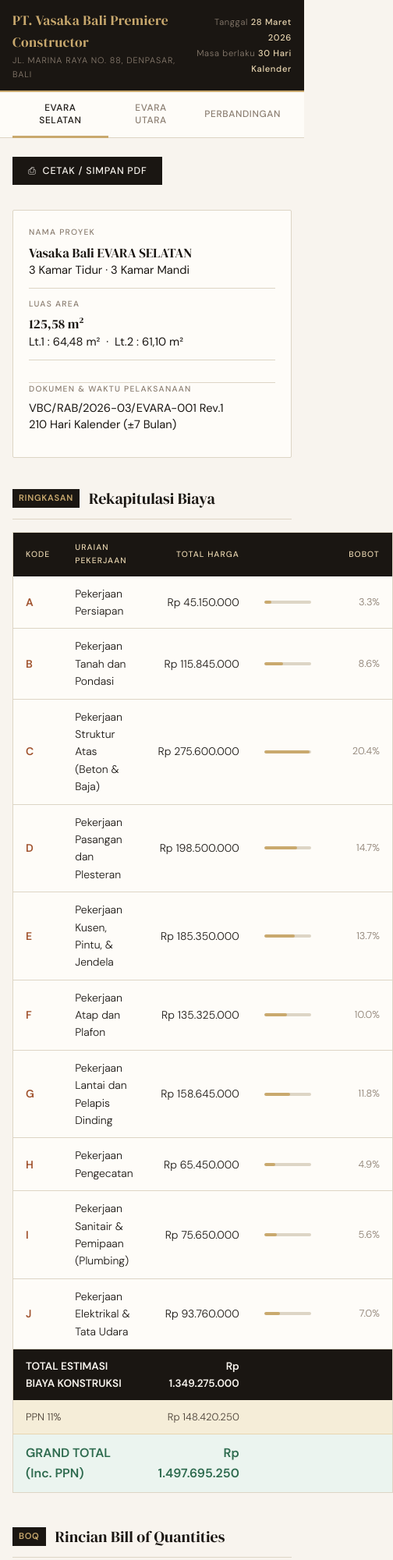
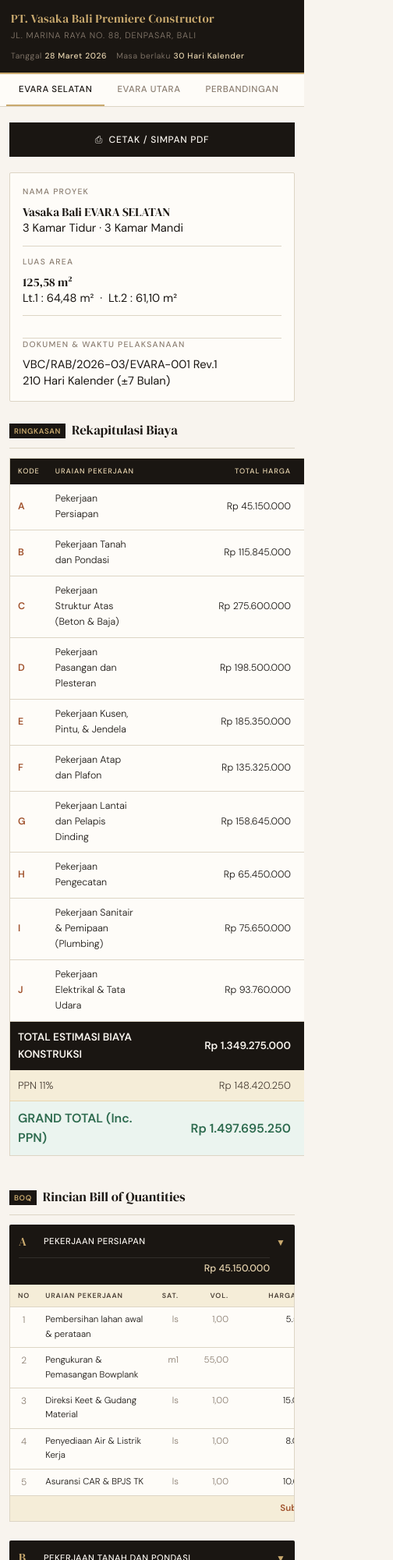
Before and after one commit to muhammadfaza16/vasaka, a plain HTML site: page index.html in a window 390 px wide. Shown: the top 2000 px of the page at 78% size, 504 px wide, since content can reach past the window. Drawn offline with Linux system fonts and the light colour scheme.

Commit message:
fix: comprehensive mobile responsiveness - scrollable tables, stacked layouts, touch-friendly UI

```diff
--- a/index.html
+++ b/index.html
@@ -228,6 +228,7 @@
     </div>
 
     <div class="section-title"><span class="code-tag">DETAIL</span> Perbandingan Per Divisi Pekerjaan</div>
+    <div style="overflow-x:auto;-webkit-overflow-scrolling:touch">
     <table class="compare-full-table">
       <thead>
         <tr>
@@ -240,6 +241,7 @@
       </thead>
       <tbody id="compare-table"></tbody>
     </table>
+    </div>
 
   </div><!-- /compare -->
 
--- a/styles.css
+++ b/styles.css
@@ -606,30 +606,181 @@
 /* ─── FORMAT CURRENCY ─── */
 .currency { font-variant-numeric: tabular-nums; }
 
-/* ─── RESPONSIVE ─── */
+/* ─── RESPONSIVE: TABLET (≤ 900px) ─── */
 @media (max-width: 900px) {
   .project-card { grid-template-columns: 1fr 1fr; }
   .project-info-group:nth-child(2) { border-right: none; padding-right: 0; }
-  .project-info-group:nth-child(3) { grid-column: 1 / -1; border-right: none; padding-left: 0; border-top: 1px solid var(--border); padding-top: 16px; margin-top: 16px; }
+  .project-info-group:nth-child(3) {
+    grid-column: 1 / -1;
+    border-right: none;
+    padding-left: 0;
+    border-top: 1px solid var(--border);
+    padding-top: 16px;
+    margin-top: 16px;
+  }
   .compare-grid { grid-template-columns: 1fr; }
   .exclusions-list { grid-template-columns: 1fr; }
   .signature-strip { grid-template-columns: 1fr; }
+  .validity-strip { flex-direction: column; gap: 8px; }
 }
 
+/* ─── RESPONSIVE: MOBILE (≤ 640px) ─── */
 @media (max-width: 640px) {
-  .main { padding: 24px 16px 60px; }
-  .header-inner { padding: 12px 16px; }
-  .tab-nav-inner { padding: 0 16px; }
-  .tab-btn { padding: 12px 14px; font-size: 0.75rem; }
-  .project-card { grid-template-columns: 1fr; padding: 20px; }
-  .project-info-group { padding: 0 !important; border-right: none !important; padding-bottom: 12px !important; border-bottom: 1px solid var(--border) !important; margin-bottom: 12px; }
-  .project-info-group:last-child { border-bottom: none !important; margin-bottom: 0; }
-  .boq-table { font-size: 0.75rem; }
+
+  /* — Layout — */
+  .main { padding: 20px 12px 60px; }
+
+  /* — Header — */
+  .header-inner {
+    padding: 12px 14px;
+    flex-direction: column;
+    align-items: flex-start;
+    gap: 8px;
+  }
+  .doc-badge {
+    text-align: left;
+    display: flex;
+    gap: 12px;
+    flex-wrap: wrap;
+    font-size: 0.65rem;
+  }
+  .brand-name { font-size: 0.95rem; }
+
+  /* — Tab Nav — */
+  .tab-nav { top: auto; position: sticky; }
+  .tab-nav-inner {
+    padding: 0 8px;
+    overflow-x: auto;
+    -webkit-overflow-scrolling: touch;
+    scrollbar-width: none;
+  }
+  .tab-nav-inner::-webkit-scrollbar { display: none; }
+  .tab-btn {
+    padding: 12px 16px;
+    font-size: 0.72rem;
+    white-space: nowrap;
+    flex-shrink: 0;
+  }
+
+  /* — Project Card — */
+  .project-card {
+    grid-template-columns: 1fr;
+    padding: 16px;
+    margin-bottom: 24px;
+    gap: 0;
+  }
+  .project-info-group {
+    padding: 0 !important;
+    border-right: none !important;
+    padding-bottom: 12px !important;
+    border-bottom: 1px solid var(--border) !important;
+    margin-bottom: 12px;
+  }
+  .project-info-group:last-child {
+    border-bottom: none !important;
+    margin-bottom: 0;
+    padding-bottom: 0 !important;
+  }
+  .info-value strong { font-size: 0.95rem; }
+
+  /* — Section Titles — */
+  .section-title {
+    font-size: 1.05rem;
+    gap: 8px;
+    margin-bottom: 12px;
+    padding-bottom: 8px;
+  }
+  .section-title .code-tag { font-size: 0.6rem; padding: 2px 6px; }
+
+  /* — Summary Table: Horizontal Scroll — */
+  .summary-block { overflow-x: auto; -webkit-overflow-scrolling: touch; margin-left: -12px; margin-right: -12px; padding-left: 12px; padding-right: 12px; }
+  .summary-table { min-width: 520px; font-size: 0.78rem; }
+  .summary-table th { padding: 9px 10px; font-size: 0.58rem; }
+  .summary-table td { padding: 9px 10px; }
+  .weight-bar { width: 40px; }
+  .weight-col { font-size: 0.7rem !important; }
+
+  /* — BOQ Headers — */
+  .boq-section { margin-bottom: 24px; }
+  .boq-section-header {
+    flex-wrap: wrap;
+    gap: 6px 12px;
+    padding: 10px 12px;
+  }
+  .boq-section-letter { font-size: 0.95rem; min-width: 20px; }
+  .boq-section-name { font-size: 0.7rem; letter-spacing: 0.04em; }
+  .boq-section-total { font-size: 0.78rem; width: 100%; text-align: right; padding-top: 4px; border-top: 1px solid rgba(255,255,255,0.1); margin-top: 2px; }
+  .chevron { position: absolute; right: 12px; top: 14px; }
+  .boq-section-header { position: relative; padding-right: 32px; }
+
+  /* — BOQ Table: Horizontal Scroll — */
+  .boq-table-wrap { overflow-x: auto; -webkit-overflow-scrolling: touch; }
+  .boq-table { min-width: 560px; font-size: 0.72rem; }
+  .boq-table th { padding: 7px 10px; font-size: 0.56rem; }
+  .boq-table td { padding: 7px 10px; }
+  .boq-note { font-size: 0.72rem; padding: 8px 12px; }
+
+  /* — Exclusions — */
+  .exclusions-card { padding: 16px; }
+  .exclusions-title { font-size: 0.65rem; margin-bottom: 10px; }
+  .exclusions-list li { font-size: 0.75rem; }
+  .validity-strip { flex-direction: column; gap: 6px; }
+  .validity-item { font-size: 0.72rem; }
+
+  /* — Signature — */
+  .signature-strip {
+    grid-template-columns: 1fr;
+    margin-top: 32px;
+  }
+  .sig-cell { padding: 16px; }
+  .sig-label { margin-bottom: 32px; }
+
+  /* — Compare Cards — */
+  .compare-grid { grid-template-columns: 1fr; gap: 16px; margin-bottom: 24px; }
+  .compare-card { padding: 16px; }
+  .compare-card-title { font-size: 0.95rem; }
+  .compare-stat { font-size: 0.78rem; padding: 6px 0; }
+  .compare-stat-value.big { font-size: 1rem; }
+
+  /* — Compare Table: Horizontal Scroll — */
+  .compare-full-table { min-width: 600px; font-size: 0.75rem; }
+  .section-title + .compare-full-table,
+  .section-title + div { overflow-x: auto; -webkit-overflow-scrolling: touch; }
+
+  /* — Print Button — */
+  .print-btn {
+    width: 100%;
+    justify-content: center;
+    padding: 14px 20px;
+    font-size: 0.75rem;
+    margin-bottom: 20px;
+  }
 }
 
+/* ─── RESPONSIVE: SMALL MOBILE (≤ 380px) ─── */
+@media (max-width: 380px) {
+  .main { padding: 16px 8px 48px; }
+  .header-inner { padding: 10px 10px; }
+  .brand-name { font-size: 0.85rem; }
+  .brand-sub { font-size: 0.6rem; }
+  .tab-btn { padding: 10px 12px; font-size: 0.68rem; }
+  .project-card { padding: 12px; }
+  .info-value { font-size: 0.82rem; }
+  .info-value strong { font-size: 0.88rem; }
+  .boq-section-name { font-size: 0.65rem; }
+  .compare-card { padding: 12px; }
+  .exclusions-card { padding: 12px; }
+}
+
+/* ─── PRINT ─── */
 @media print {
   .site-header, .tab-nav, .print-btn { display: none; }
   .tab-panel { display: block !important; }
+  .boq-table-wrap { overflow: visible !important; }
   .boq-table-wrap.collapsed { display: block !important; }
+  .boq-table { min-width: 0 !important; }
+  .summary-table { min-width: 0 !important; }
+  .compare-full-table { min-width: 0 !important; }
   body { background: white; }
+  .main { padding: 0; }
 }
```
